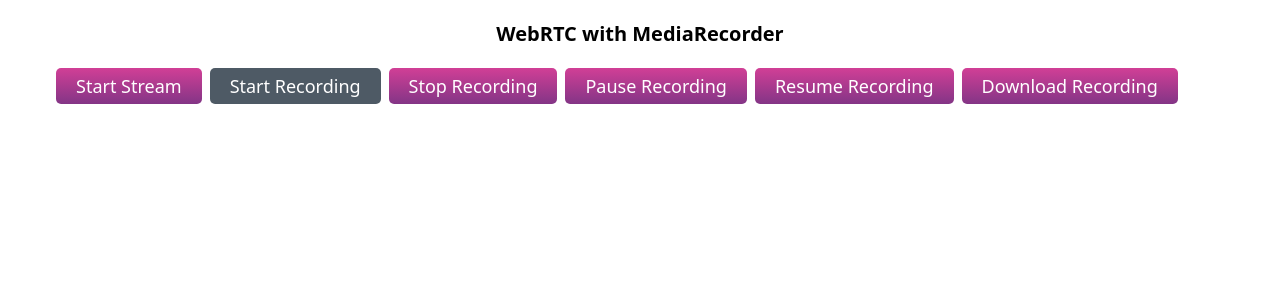
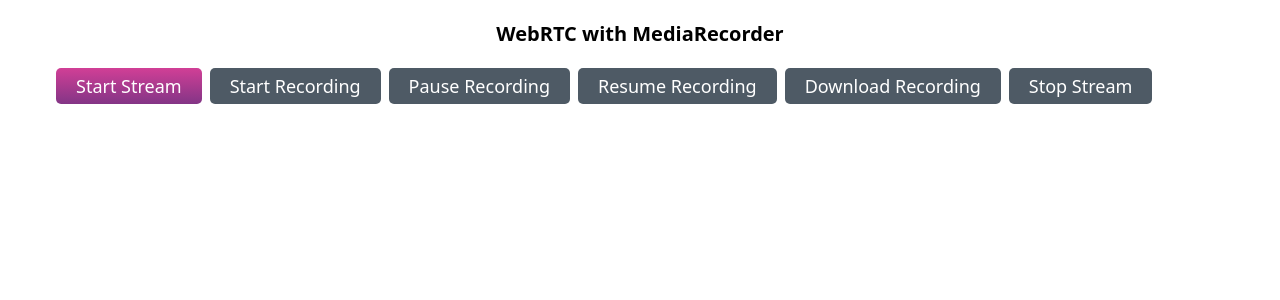
Before and after one commit to nayemuu/webRtc, a React (Vite) app: page / in a window 1280 px wide. Shown: the top 300 px of the page. Built offline with nearby package versions, Linux system fonts and the light colour scheme.

Commit message:
working on MediaRecorder

```diff
--- a/src/Components/reuseable/Button/Button.jsx
+++ b/src/Components/reuseable/Button/Button.jsx
@@ -1,8 +1,6 @@
 import React from "react";
 
 const Button = ({ handleClick, disable = false, active, children }) => {
-  console.log("active = ", active);
-
   let myClASS = "";
   if (active) {
     myClASS = "bg-green-500";
--- a/src/pages/Home/Home.jsx
+++ b/src/pages/Home/Home.jsx
@@ -4,11 +4,11 @@ import Button from "../../Components/reuseable/Button/Button";
 const Home = () => {
   const myStreamRef = useRef();
   const mediaRecorderRef = useRef(null); // Use a ref for mediaRecorder
-
-  const [mediaStream, setMediaStream] = useState(null);
   const [recordedChunks, setRecordedChunks] = useState([]);
   const [isRecording, setIsRecording] = useState(false); // Track recording state
+  const [isRecordingPushed, setIsRecordingPushed] = useState(false);
   const [isMyMediaResourceActive, setIsMyMediaResourceActive] = useState(false);
+  const [mediaStream, setMediaStream] = useState(null);
 
   const getMicAndCamera = async () => {
     const constraints = {
@@ -18,12 +18,14 @@ const Home = () => {
 
     try {
       const stream = await navigator.mediaDevices.getUserMedia(constraints);
-      setMediaStream(stream);
-      setIsMyMediaResourceActive(true);
+      setMediaStream(stream); // Update state with the acquired media stream
+
       // Set the video element's srcObject to the stream
       if (myStreamRef.current) {
         myStreamRef.current.srcObject = stream;
       }
+
+      setIsMyMediaResourceActive(true);
 
       // Initialize the MediaRecorder and store it in the ref
       mediaRecorderRef.current = new MediaRecorder(stream);
@@ -41,10 +43,22 @@ const Home = () => {
       };
 
       mediaRecorderRef.current.onstart = () => {
+        setIsRecording(true);
         console.log("Recording started");
       };
+
       mediaRecorderRef.current.onstop = () => {
+        setIsRecording(false);
         console.log("Recording stopped");
+      };
+
+      mediaRecorderRef.current.onpause = () => {
+        console.log("Recording paused");
+      };
+
+      mediaRecorderRef.current.onresume = () => {
+        setIsRecordingPushed(false);
+        console.log("Recording resumed");
       };
     } catch (err) {
       console.error("Error accessing media devices:", err);
@@ -52,10 +66,9 @@ const Home = () => {
   };
 
   const startRecording = () => {
-    console.log("mediaRecorderRef.current = ", mediaRecorderRef.current);
+    // console.log("mediaRecorderRef.current = ", mediaRecorderRef.current);
     if (mediaRecorderRef.current) {
       mediaRecorderRef.current.start();
-      setIsRecording(true);
     } else {
       alert("No MediaStream Found!");
     }
@@ -64,7 +77,6 @@ const Home = () => {
   const stopRecording = () => {
     if (mediaRecorderRef.current) {
       mediaRecorderRef.current.stop();
-      setIsRecording(false);
     } else {
       alert("No MediaStream Found!");
     }
@@ -73,18 +85,16 @@ const Home = () => {
   const pauseRecording = () => {
     if (mediaRecorderRef.current && isRecording) {
       mediaRecorderRef.current.pause();
-      setIsRecording(false);
-      console.log("Recording paused");
+      setIsRecordingPushed(true);
     } else {
       alert("No recording is in progress!");
     }
   };
 
   const resumeRecording = () => {
-    if (mediaRecorderRef.current && !isRecording) {
+    if (mediaRecorderRef.current && isRecording && isRecordingPushed) {
       mediaRecorderRef.current.resume();
-      setIsRecording(true);
-      console.log("Recording resumed");
+      setIsRecordingPushed(false);
     } else {
       alert("No recording is paused!");
     }
@@ -106,12 +116,22 @@ const Home = () => {
     }
   };
 
+  const stopMediaStream = () => {
+    if (mediaStream) {
+      mediaStream.getTracks().forEach((track) => track.stop());
+      myStreamRef.current.srcObject = null; // Clear the video element
+      setIsMyMediaResourceActive(false);
+      console.log("Media stream stopped");
+    } else {
+      console.warn("No media stream to stop");
+    }
+  };
+
   // Cleanup function to stop the mediaStream when the component unmounts
   useEffect(() => {
     return () => {
-      if (mediaStream) {
-        mediaStream.getTracks().forEach((track) => track.stop());
-      }
+      console.log("Cleaning up...");
+      stopMediaStream(); // Ensure media stream is stopped on unmount
     };
   }, []);
 
@@ -123,7 +143,6 @@ const Home = () => {
       <div className="flex gap-2">
         <Button
           type="button"
-          className="bg-gradient-to-b from-[#D13F96] to-[#833586] text-white rounded-[5px] px-5 py-1 text-lg"
           handleClick={getMicAndCamera}
           active={isMyMediaResourceActive}
         >
@@ -132,46 +151,55 @@ const Home = () => {
 
         <Button
           type="button"
-          className="bg-gradient-to-b from-[#D13F96] to-[#833586] text-white rounded-[5px] px-5 py-1 text-lg"
-          handleClick={startRecording}
+          handleClick={isRecording ? stopRecording : startRecording}
           disable={!isMyMediaResourceActive}
-          active={isRecording}
         >
-          Start Recording
+          {isRecording ? "Stop Recording" : "Start Recording"}
         </Button>
-        {/* <button onClick={stopRecording}>Stop Recording</button> */}
 
-        <button
+        <Button
           type="button"
-          className="bg-gradient-to-b from-[#D13F96] to-[#833586] text-white rounded-[5px] px-5 py-1 text-lg"
-          onClick={stopRecording}
-        >
-          Stop Recording
-        </button>
-
-        <button
-          type="button"
-          className="bg-gradient-to-b from-[#D13F96] to-[#833586] text-white rounded-[5px] px-5 py-1 text-lg"
-          onClick={pauseRecording}
+          handleClick={pauseRecording}
+          disable={
+            !isRecording
+              ? true
+              : isRecording && !isRecordingPushed
+              ? false
+              : true
+          }
         >
           Pause Recording
-        </button>
+        </Button>
 
-        <button
+        <Button
           type="button"
-          className="bg-gradient-to-b from-[#D13F96] to-[#833586] text-white rounded-[5px] px-5 py-1 text-lg"
-          onClick={resumeRecording}
+          handleClick={resumeRecording}
+          disable={
+            !isRecording
+              ? true
+              : isRecording && isRecordingPushed
+              ? false
+              : true
+          }
         >
           Resume Recording
-        </button>
+        </Button>
 
-        <button
+        <Button
           type="button"
-          className="bg-gradient-to-b from-[#D13F96] to-[#833586] text-white rounded-[5px] px-5 py-1 text-lg"
-          onClick={downloadRecording}
+          handleClick={downloadRecording}
+          disable={recordedChunks.length ? false : true}
         >
           Download Recording
-        </button>
+        </Button>
+
+        <Button
+          type="button"
+          handleClick={stopMediaStream}
+          disable={!isMyMediaResourceActive}
+        >
+          Stop Stream
+        </Button>
       </div>
 
       <div className="flex justify-center my-4">
@@ -182,3 +210,5 @@ const Home = () => {
 };
 
 export default Home;
+
+//make a stop maidaStream Handler
```
